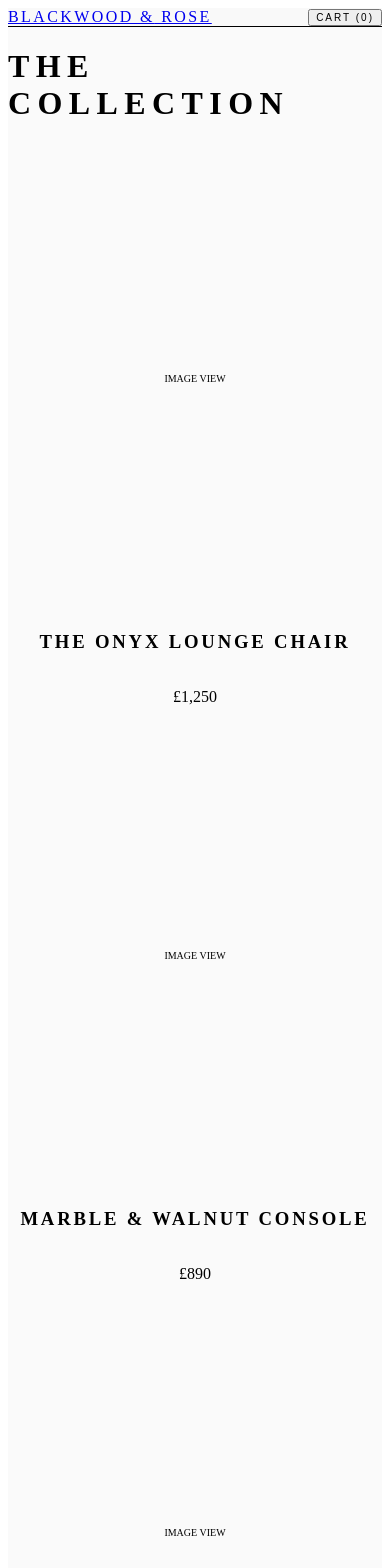
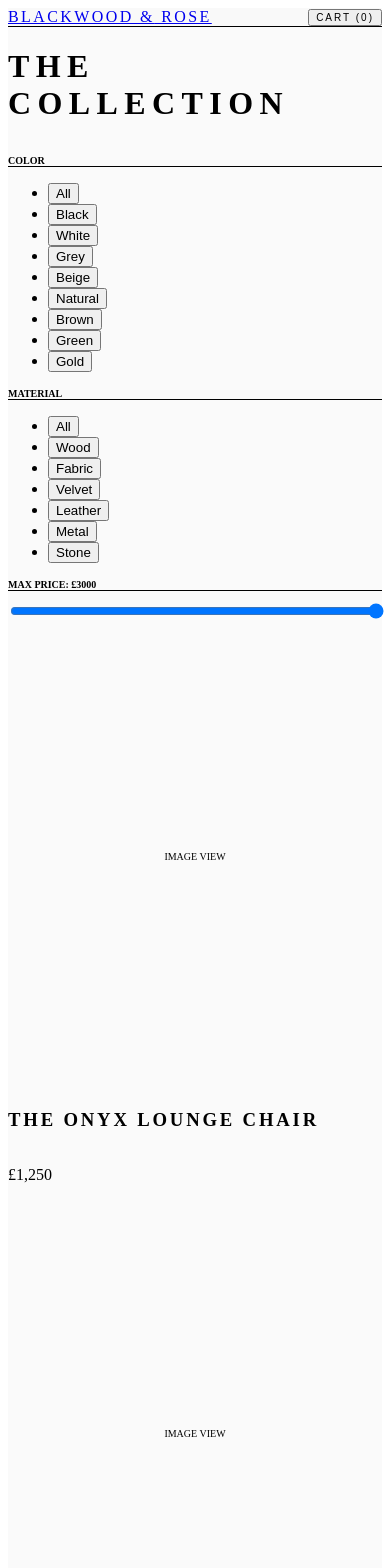
Before and after one commit to Balenk26/blackwood-rose, a Next.js app: page /preview/shop in a window 390 px wide. Shown: the top 1568 px of the page. Built offline with nearby package versions, Linux system fonts and the light colour scheme.

Commit message:
Added interactive sidebar filters and expanded product grid

```diff
--- a/app/preview/shop/page.tsx
+++ b/app/preview/shop/page.tsx
@@ -1,50 +1,123 @@
-import React from 'react';
+"use client";
+
+import React, { useState } from 'react';
 import Navbar from '../../components/Navbar';
 
-// This is our temporary "database" of products
+// Expanded database with properties we can filter by
 const products = [
-  { id: 1, name: 'The Onyx Lounge Chair', price: '£1,250' },
-  { id: 2, name: 'Marble & Walnut Console', price: '£890' },
-  { id: 3, name: 'Velvet Accent Sofa', price: '£2,100' },
-  { id: 4, name: 'Minimalist Oak Dining Table', price: '£1,850' },
-  { id: 5, name: 'Brushed Brass Floor Lamp', price: '£420' },
-  { id: 6, name: 'Bouclé Armchair', price: '£950' },
+  { id: 1, name: 'The Onyx Lounge Chair', price: 1250, color: 'Black', material: 'Leather' },
+  { id: 2, name: 'Marble & Walnut Console', price: 890, color: 'Brown', material: 'Wood' },
+  { id: 3, name: 'Velvet Accent Sofa', price: 2100, color: 'Green', material: 'Velvet' },
+  { id: 4, name: 'Minimalist Oak Dining Table', price: 1850, color: 'Natural', material: 'Wood' },
+  { id: 5, name: 'Brushed Brass Floor Lamp', price: 420, color: 'Gold', material: 'Metal' },
+  { id: 6, name: 'Bouclé Armchair', price: 950, color: 'White', material: 'Fabric' },
+  { id: 7, name: 'Travertine Coffee Table', price: 1100, color: 'Beige', material: 'Stone' },
+  { id: 8, name: 'Charcoal Linen Bed Frame', price: 1600, color: 'Grey', material: 'Fabric' },
+  { id: 9, name: 'Ebonized Ash Credenza', price: 2400, color: 'Black', material: 'Wood' },
 ];
 
+const colors = ['All', 'Black', 'White', 'Grey', 'Beige', 'Natural', 'Brown', 'Green', 'Gold'];
+const materials = ['All', 'Wood', 'Fabric', 'Velvet', 'Leather', 'Metal', 'Stone'];
+
 export default function ShopPage() {
+  // The "Brain" of our page: remembering what the user clicked
+  const [selectedColor, setSelectedColor] = useState('All');
+  const [selectedMaterial, setSelectedMaterial] = useState('All');
+  const [maxPrice, setMaxPrice] = useState(3000);
+
+  // The logic to instantly filter the products based on the user's choices
+  const filteredProducts = products.filter(product => {
+    const colorMatch = selectedColor === 'All' || product.color === selectedColor;
+    const materialMatch = selectedMaterial === 'All' || product.material === selectedMaterial;
+    const priceMatch = product.price <= maxPrice;
+    return colorMatch && materialMatch && priceMatch;
+  });
+
   return (
     <div className="min-h-screen bg-[#FAFAFA] flex flex-col">
       <Navbar />
 
-      <main className="flex-grow flex flex-col items-center pt-24 px-6 md:px-12 pb-24 max-w-7xl mx-auto w-full">
-
       {/* Page Header */}
-        <div className="flex flex-col items-center mb-16 animate-fade-in">
+      <div className="pt-24 pb-12 flex flex-col items-center">
         <h1 className="text-3xl md:text-4xl font-serif text-stone-900 tracking-[0.2em] uppercase mb-6">
           The Collection
         </h1>
         <div className="w-12 h-[1px] bg-stone-300"></div>
       </div>
 
-        {/* Product Grid */}
-        <div className="grid grid-cols-1 md:grid-cols-2 lg:grid-cols-3 gap-x-8 gap-y-16 w-full">
-          {products.map((product) => (
-            <div key={product.id} className="flex flex-col group cursor-pointer">
+      <main className="flex-grow flex flex-col md:flex-row px-6 md:px-12 pb-24 max-w-[1400px] mx-auto w-full gap-12">
 
-              {/* Image Placeholder (This will be your real photos later) */}
+        {/* Left Side: The Filter Sidebar */}
+        <aside className="w-full md:w-64 flex-shrink-0 space-y-12">
+
+          {/* Color Filter */}
+          <div>
+            <h3 className="text-[10px] text-stone-400 uppercase tracking-widest mb-6 border-b border-stone-200 pb-2">Color</h3>
+            <ul className="space-y-3">
+              {colors.map(color => (
+                <li key={color}>
+                  <button
+                    onClick={() => setSelectedColor(color)}
+                    className={`text-xs tracking-wider transition-colors ${selectedColor === color ? 'text-stone-900 font-medium' : 'text-stone-500 hover:text-stone-900'}`}
+                  >
+                    {color}
+                  </button>
+                </li>
+              ))}
+            </ul>
+          </div>
+
+          {/* Material Filter */}
+          <div>
+            <h3 className="text-[10px] text-stone-400 uppercase tracking-widest mb-6 border-b border-stone-200 pb-2">Material</h3>
+            <ul className="space-y-3">
+              {materials.map(material => (
+                <li key={material}>
+                  <button
+                    onClick={() => setSelectedMaterial(material)}
+                    className={`text-xs tracking-wider transition-colors ${selectedMaterial === material ? 'text-stone-900 font-medium' : 'text-stone-500 hover:text-stone-900'}`}
+                  >
+                    {material}
+                  </button>
+                </li>
+              ))}
+            </ul>
+          </div>
+
+          {/* Price Range Slider */}
+          <div>
+            <h3 className="text-[10px] text-stone-400 uppercase tracking-widest mb-6 border-b border-stone-200 pb-2">Max Price: £{maxPrice}</h3>
+            <input
+              type="range"
+              min="0"
+              max="3000"
+              step="50"
+              value={maxPrice}
+              onChange={(e) => setMaxPrice(Number(e.target.value))}
+              className="w-full accent-stone-900"
+            />
+          </div>
+
+        </aside>
+
+        {/* Right Side: 3-Column Product Grid */}
+        <div className="flex-grow">
+          <div className="grid grid-cols-1 sm:grid-cols-2 lg:grid-cols-3 gap-x-8 gap-y-16">
+            {filteredProducts.map((product) => (
+              <div key={product.id} className="flex flex-col group cursor-pointer animate-fade-in">
+
                 <div className="w-full aspect-[4/5] bg-stone-200 mb-6 flex items-center justify-center overflow-hidden">
                   <span className="text-[10px] text-stone-400 tracking-widest uppercase font-light group-hover:scale-105 transition-transform duration-700">
                     Image View
                   </span>
                 </div>
 
-              {/* Product Info */}
-              <div className="flex flex-col items-center text-center space-y-2">
-                <h3 className="text-xs md:text-sm text-stone-900 tracking-[0.15em] uppercase font-light">
+                <div className="flex flex-col text-left space-y-1">
+                  <h3 className="text-xs text-stone-900 tracking-[0.15em] uppercase font-light">
                     {product.name}
                   </h3>
                   <p className="text-xs text-stone-500 tracking-wider">
-                  {product.price}
+                    £{product.price.toLocaleString()}
                   </p>
                 </div>
 
@@ -52,6 +125,20 @@ export default function ShopPage() {
             ))}
           </div>
 
+          {/* Empty State message if filters hide everything */}
+          {filteredProducts.length === 0 && (
+            <div className="w-full text-center py-24">
+              <p className="text-stone-500 tracking-widest uppercase text-xs">No pieces found matching your criteria.</p>
+              <button
+                onClick={() => {setSelectedColor('All'); setSelectedMaterial('All'); setMaxPrice(3000);}}
+                className="mt-6 text-[10px] text-stone-900 border-b border-stone-900 uppercase tracking-widest pb-1 hover:text-stone-500 hover:border-stone-500 transition-colors"
+              >
+                Clear Filters
+              </button>
+            </div>
+          )}
+        </div>
+
       </main>
     </div>
   );
```
Lines whose indentation alone changed are shown as unchanged.
